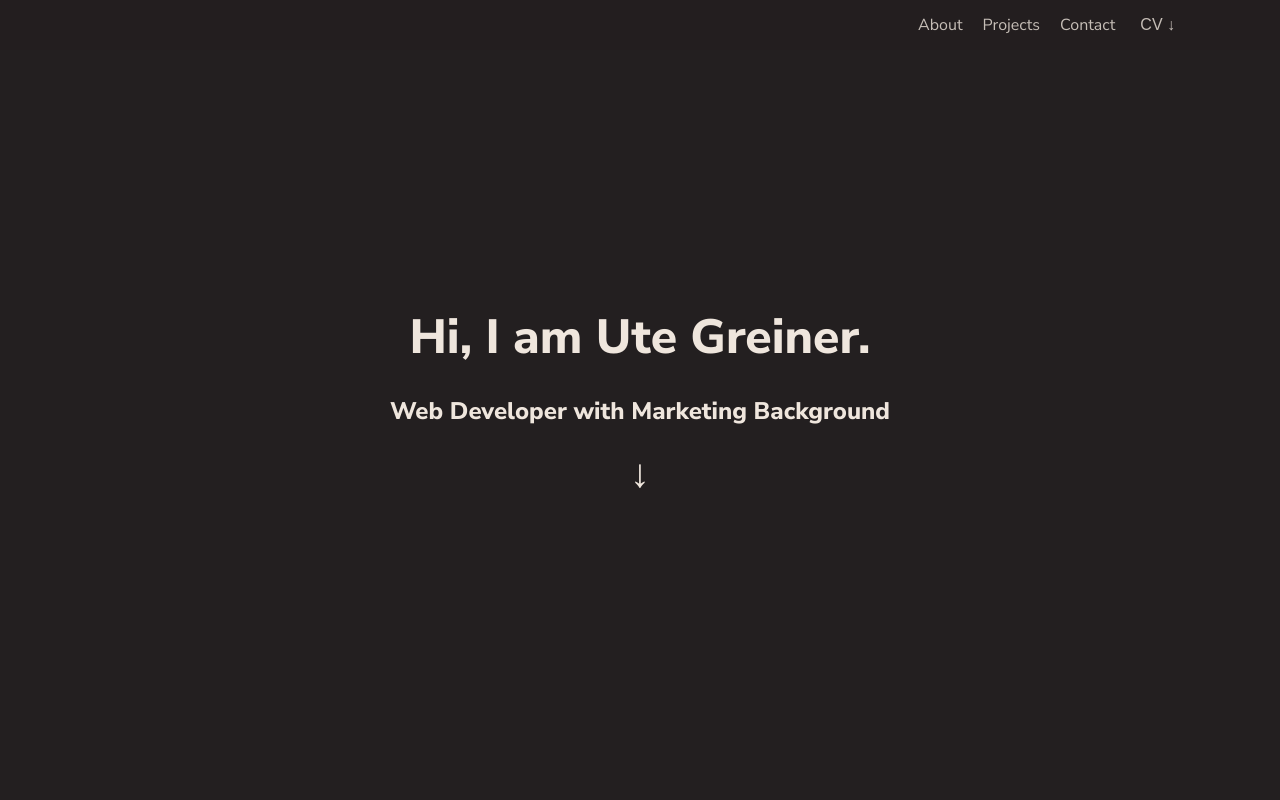
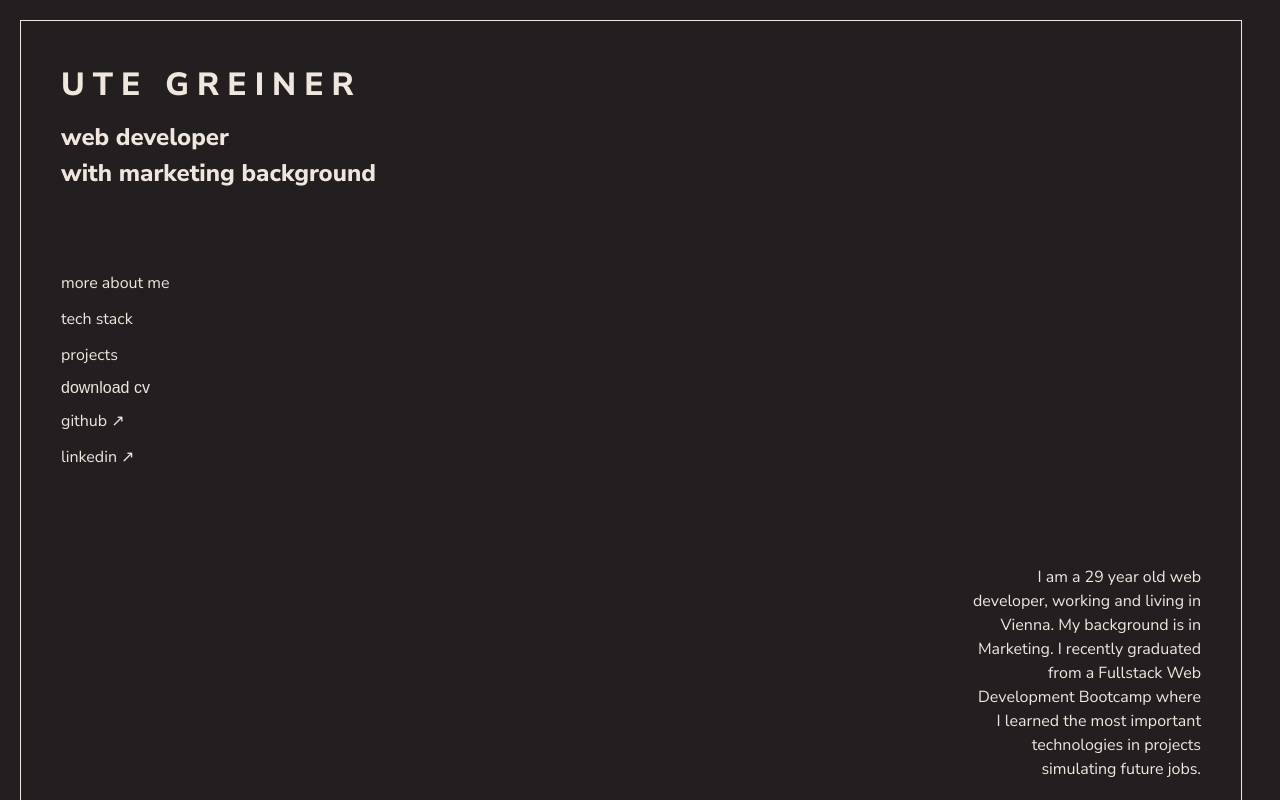
Before and after one commit to utsch1/portfolio, a React (Create React App) app: page / in a window 1280 px wide. Shown: the top 800 px of the page. Built offline with nearby package versions, Linux system fonts and the light colour scheme; a web font is replaced by a local one.

Commit message:
Change styling and navbar

```diff
--- a/src/About.js
+++ b/src/About.js
@@ -31,9 +31,7 @@ import typo3 from './Logos/typo3.png';
 import vscode from './Logos/vscode.png';
 
 const about = css`
-  background-color: #efe6dd;
   padding: 30px 100px;
-  color: #231f20;
 
   h1 {
     margin: 0;
--- a/src/App.css
+++ b/src/App.css
@@ -1,4 +1,7 @@
 .App {
+  background-color: #231f20;
+  color: #efe6dd;
+  padding: 20px;
   text-align: justify;
   line-height: 1.5;
   font-family: 'Nunito Sans', sans-serif;
--- a/src/App.js
+++ b/src/App.js
@@ -1,48 +1,67 @@
 /** @jsxImportSource @emotion/react */
 import './App.css';
-import { css, keyframes } from '@emotion/react';
+import { css } from '@emotion/react';
 import { About } from './About';
-import { Contact } from './Contact';
 import { Projects } from './Projects';
 
+const contents = css`
+  border: 1px solid #efe6dd;
+  width: calc(100vw - 60px);
+`;
+
 const navbar = css`
-  background-color: #231f20;
-  opacity: 0.8;
   color: #efe6dd;
-  width: 100vw;
   height: 50px;
   display: flex;
-  align-items: center;
-  justify-content: flex-end;
+  flex-direction: column;
   z-index: 1;
   position: fixed;
+  margin: 40px;
+
+  h1 {
+    text-transform: uppercase;
+    letter-spacing: 0.5rem;
+    margin: 0px;
+  }
+
+  h2 {
+    margin: 10px 0 0 0;
+  }
+
+  nav {
+    margin-top: 80px;
+    display: flex;
+    flex-direction: column;
+    width: 120px;
+  }
 
   nav > a {
-    margin-right: 20px;
-    opacity: 1;
     text-decoration: none;
+    color: #efe6dd;
+    margin-bottom: 10px;
+    border-bottom: 2px solid #231f20;
+  }
+
+  nav > a:hover,
+  a:focus {
+    border-bottom: 2px solid #7ebdc2;
   }
 
   nav > button {
-    margin-right: 100px;
+    margin-bottom: 10px;
     font-size: 16px;
-    opacity: 1;
     border: 0px;
+    padding: 0px;
     background-color: #231f20;
     color: #efe6dd;
-    padding: 5px;
     cursor: pointer;
+    text-align: left;
+    border-bottom: 2px solid #231f20;
   }
 
   nav > button:hover,
   button:focus {
-    border-top: 2px solid #7ebdc2;
     border-bottom: 2px solid #7ebdc2;
-    /* text-decoration: underline overline;
-    text-decoration-color: #7ebdc2; */
-    color: #efe6dd;
-    padding: 5px;
-    cursor: pointer;
   }
 `;
 
@@ -50,54 +69,15 @@ const introduction = css`
   background-color: #231f20;
   color: #efe6dd;
   height: 100vh;
-  width: 100vw;
+  width: calc(100vw - 60px);
   display: flex;
-  flex-direction: column;
-  justify-content: center;
-  align-items: center;
-
-  h1 {
-    margin: 0;
-    font-size: 48px;
-  }
+  justify-content: flex-end;
+  align-items: flex-end;
 
   div {
-    justify-self: flex-end;
-  }
-`;
-
-const bounce = keyframes`
-  from, 20%, 53%, 80%, to {
-    transform: translate3d(0,0,0);
-  }
-
-  40%, 43% {
-    transform: translate3d(0, -30px, 0);
-  }
-
-  70% {
-    transform: translate3d(0, -15px, 0);
-  }
-
-  90% {
-    transform: translate3d(0,-4px,0);
-  }
-`;
-
-const arrow = css`
-  font-size: 40px;
-  height: 50px;
-  width: 50px;
-  border-radius: 50%;
-  display: flex;
-  flex-direction: column;
-  justify-content: center;
-  align-items: center;
-  animation: ${bounce} 1s ease infinite;
-  :hover,
-  :focus {
-    background-color: #ffd447;
-    color: #320d6d;
+    width: 230px;
+    text-align: right;
+    margin: 40px;
   }
 `;
 
@@ -118,27 +98,39 @@ function App() {
   };
   return (
     <div className="App">
+      <div css={contents}>
         <header css={navbar}>
+          <h1>Ute Greiner</h1>
+          <h2>
+            web developer <br />
+            with marketing background
+          </h2>
           <nav>
-          <a>About</a>
-          <a>Projects</a>
-          <a>Contact</a>
-          <button onClick={onButtonClick}>CV &#8595;</button>
+            <a>more about me</a>
+            <a>tech stack</a>
+            <a>projects</a>
+            <button onClick={onButtonClick}>download cv</button>
+            <a href="https://github.com/utsch1">github &#8599;</a>
+            <a href="https://www.linkedin.com/in/ute-greiner/">
+              linkedin &#8599;
+            </a>
           </nav>
         </header>
 
         {/* Introduction */}
         <div css={introduction}>
-        <h1>Hi, I am Ute Greiner.</h1>
-        <h2>Web Developer with Marketing Background</h2>
-        <div css={arrow}>&#8595;</div>
+          <div>
+            I am a 29 year old web developer, working and living in Vienna. My
+            background is in Marketing. I recently graduated from a Fullstack
+            Web Development Bootcamp where I learned the most important
+            technologies in projects simulating future jobs.{' '}
+          </div>
         </div>
 
         <About id="about" />
 
         <Projects />
-
-      <Contact />
+      </div>
     </div>
   );
 }
--- a/src/Contact.js
+++ /dev/null
@@ -1,64 +0,0 @@
-/** @jsxImportSource @emotion/react */
-import { css } from '@emotion/react';
-import email from './Logos/email.png';
-import github from './Logos/github.png';
-import linkedin from './Logos/linkedin.png';
-
-const contact = css`
-  background-color: #700353;
-  color: #fff;
-  padding: 30px 100px;
-  text-align: center;
-
-  h1 {
-    margin: 0 0 30px 0;
-    text-transform: uppercase;
-  }
-
-  a > img {
-    width: 30px;
-    height: auto;
-    margin-top: 20px;
-    margin-bottom: 30px;
-  }
-
-  a > img:nth-child(1) {
-    margin-left: 10px;
-    margin-right: 10px;
-  }
-`;
-
-const credits = css`
-  a {
-    text-decoration: none;
-    color: #fff;
-  }
-
-  a:hover {
-    text-decoration: underline;
-  }
-`;
-
-export function Contact() {
-  return (
-    <div css={contact}>
-      <h1>Contact</h1>
-      <p>
-        Did you get interested in me? Please find below possibilities to contact
-        me.
-      </p>
-      <a href="https://www.linkedin.com/in/ute-greiner/">
-        <img src={linkedin} alt="Linkedin Logo" />
-      </a>
-      <a href="https://github.com/utsch1">
-        <img src={github} alt="GitHub Logo" />
-      </a>
-      <a href="mailto:utegreiner@gmx.com">
-        <img src={email} alt="Email Icon" />
-      </a>
-      <div css={credits}>
-        <a href="/#/credits">Credits</a>
-      </div>
-    </div>
-  );
-}
--- a/src/Projects.js
+++ b/src/Projects.js
@@ -2,9 +2,6 @@
 import { css } from '@emotion/react';
 
 const projects = css`
-  background-color: #ffd447;
-  padding: 30px 100px;
-
   h1 {
     margin: 0;
     text-align: center;
```
Lines whose indentation alone changed are shown as unchanged.
